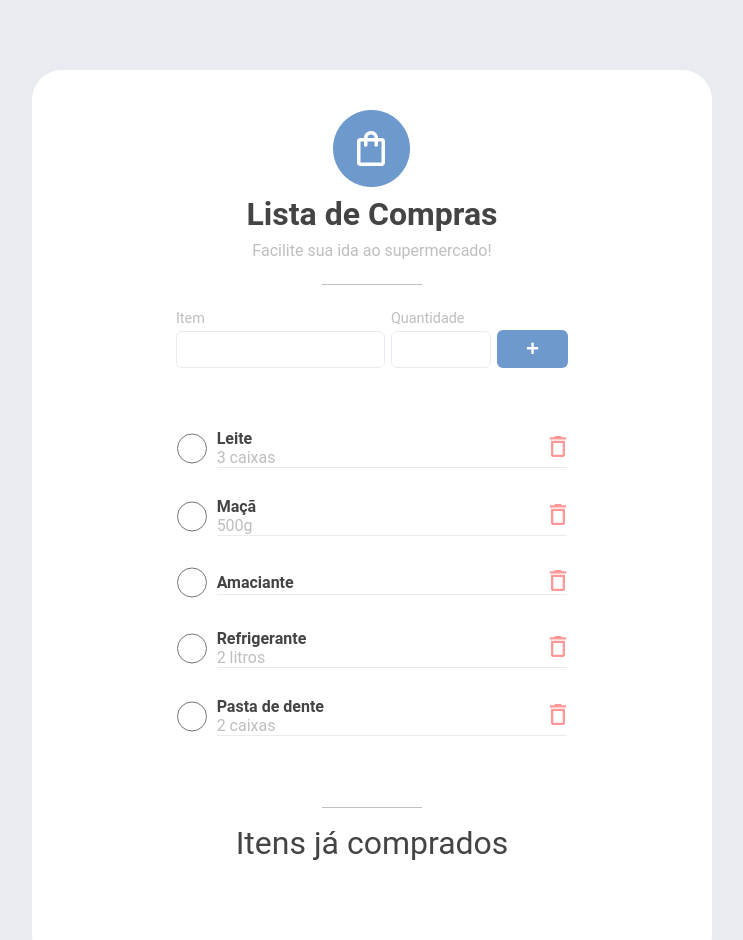
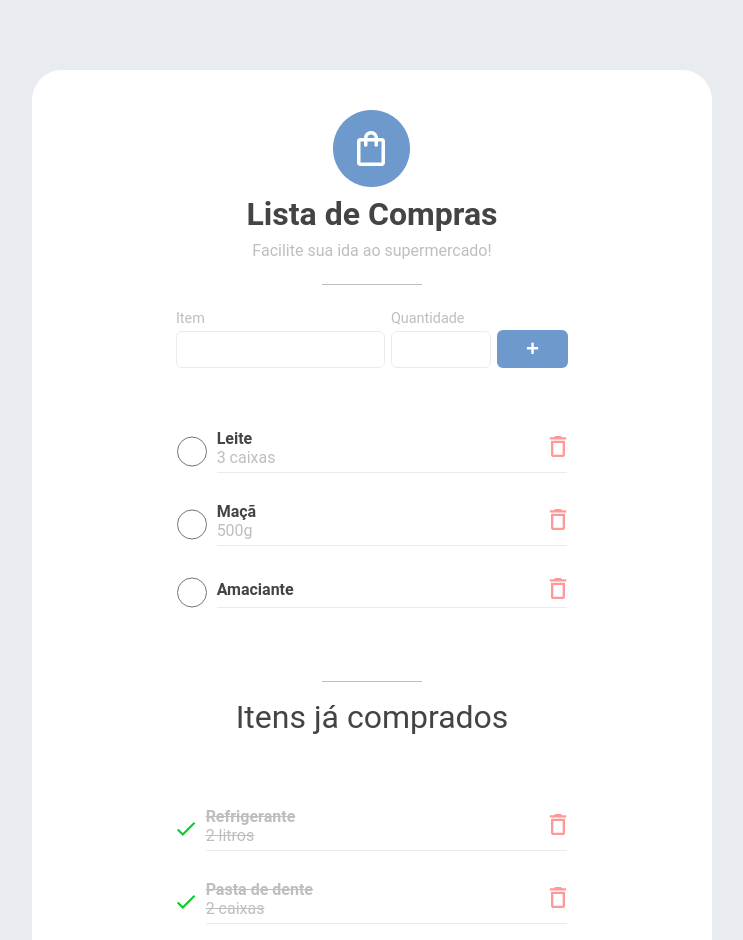
Before and after one commit to ruan-narici/ListaCompras, a React (Create React App) app: page / in a window 1280 px wide. Shown: the top 940 px of the page, without its empty margins (268-1011 px from the left). Built offline with nearby package versions, Linux system fonts and the light colour scheme.

Commit message:
feat: ADD function to separate item complete and item incomplete

```diff
--- /dev/null
+++ b/src/components/IconComplete/index.tsx
@@ -0,0 +1,9 @@
+import { ReactComponent as Icon } from 'assets/img/done_icon.svg';
+
+export default function IconComplete() {
+  return (
+    <>
+      <Icon />
+    </>
+  );
+}
--- a/src/components/List/Item/Item.module.scss
+++ b/src/components/List/Item/Item.module.scss
@@ -8,23 +8,13 @@
   margin-bottom: 15px;
   gap: 10px;
 
-  &__radio {
-    border: 0px;
-    width: 30px;
-    height: 35px;
-    vertical-align: middle;
-
-    &:hover {
-      cursor: pointer;
-    }
-  }
-
   &__box {
     display: flex;
     justify-content: space-between;
     align-items: center;
     flex-grow: 1;
     border-bottom: 1px solid $gray;
+    padding-bottom: 5px;
   }
 
   &__text {
@@ -33,3 +23,10 @@
     font-size: 1rem;
   }
 }
+
+.item_complete {
+  p, span {
+    color: $dark-gray !important;
+    text-decoration: line-through !important;
+  }
+}
--- a/src/components/List/Item/index.tsx
+++ b/src/components/List/Item/index.tsx
@@ -1,6 +1,8 @@
 import Description from 'components/Description';
 import styles from './Item.module.scss';
 import RmButton from 'components/RmButton';
+import RadioButton from 'components/RadioButton';
+import IconComplete from 'components/IconComplete';
 
 interface Props {
   data?: any,
@@ -10,8 +12,8 @@ interface Props {
 
 export default function Item({ data, onRemove, onComplete }: Props) {
   return (
-    <li className={ styles.item }>
-      <input onChange={ () => onComplete(data) } className={ styles.item__radio } type="radio" />
+    <li className={ !data.complete ? styles.item : `${ styles.item } ${styles.item_complete}` }>
+      { !data.complete ? <RadioButton onComplete={ () => onComplete(data) } /> : <IconComplete /> }
       <div className={ styles.item__box }>
         <div>
           <p className={ styles.item__text }>{ data.text }</p>
--- /dev/null
+++ b/src/components/RadioButton/RadioButton.module.scss
@@ -0,0 +1,10 @@
+.radio {
+  border: 0px;
+  width: 30px;
+  height: 35px;
+  vertical-align: middle;
+
+  &:hover {
+    cursor: pointer;
+  }
+}
--- /dev/null
+++ b/src/components/RadioButton/index.tsx
@@ -0,0 +1,13 @@
+import styles from './RadioButton.module.scss';
+
+interface Props {
+  onComplete: (data: any) => void
+}
+
+export default function RadioButton({ onComplete }: Props) {
+  return (
+    <>
+      <input onChange={ onComplete } className={ styles.radio } type="radio" />
+    </>
+  );
+}
--- a/src/components/RmButton/index.tsx
+++ b/src/components/RmButton/index.tsx
@@ -7,6 +7,6 @@ interface Props {
 
 export default function RmButton({ callback }: Props) {
   return (
-    <button onClick={ () => callback() } className={ styles.button }><Icon /></button>
+    <button onClick={ callback } className={ styles.button }><Icon /></button>
   );
 }
--- a/src/pages/Home/index.tsx
+++ b/src/pages/Home/index.tsx
@@ -43,6 +43,8 @@ export default function Home() {
 
   function onComplete(data: any) {
     data.complete = true;
+    const newItens = [ ...itens ].filter(item => item.id !== data.id);
+    setItens([...newItens, data]);
   }
 
   function onRemove(data: any) {
@@ -56,10 +58,14 @@ export default function Home() {
         description='Facilite sua ida ao supermercado!' />
       <Form />
       <List
-        data={ itens }
+        data={ itens.filter(item => !item.complete ) }
         onComplete={ onComplete }
         onRemove={ onRemove } />
       <SubTitle text='Itens já comprados' />
+      <List
+        data={ itens.filter(item => item.complete ) }
+        onComplete={ onComplete }
+        onRemove={ onRemove } />
     </section>
   );
 }
```
Also changed, not shown: src/assets/img/done_icon.svg (added).
